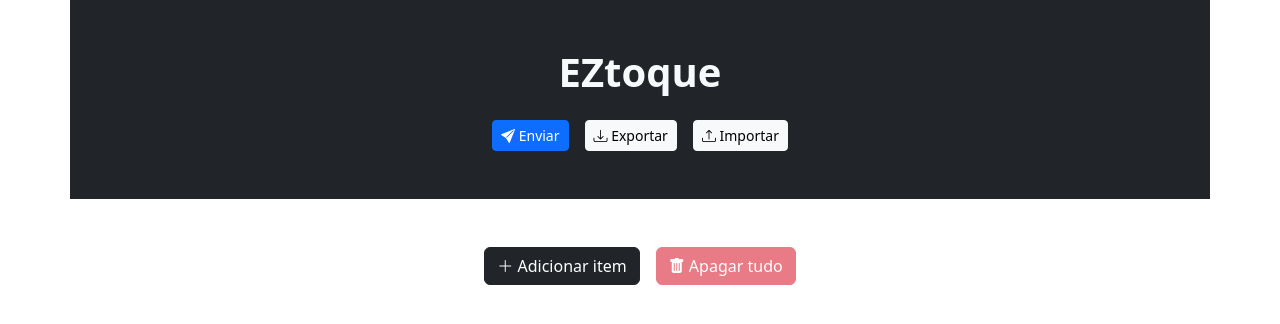
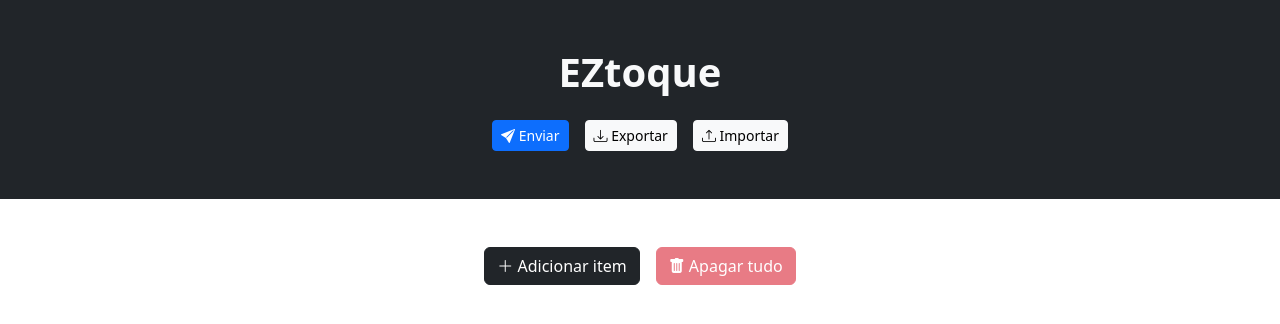
Before and after one commit to benhurk/Meu-Estoque, a React (Vite) app: page / in a window 1280 px wide. Shown: the top 324 px of the page. Built offline with nearby package versions, Linux system fonts and the light colour scheme.

Commit message:
Added the wraper class

```diff
--- a/src/components/Header/index.tsx
+++ b/src/components/Header/index.tsx
@@ -5,7 +5,8 @@ import SendButton from "../SendButton";
 
 export default function Header() {
     return (
-        <header className="container py-5 bg-dark">
+        <header className="py-5 bg-dark">
+            <div className="wraper">
                 <h1 className="text-center text-light fw-bold mb-4">EZtoque</h1>
                 <div className="d-flex justify-content-center gap-3">
                     <button type="button" className="btn btn-sm btn-primary" data-toggle="modal" data-target="#send-menu">
@@ -22,6 +23,7 @@ export default function Header() {
                         <SendButton sendMode="warn" />
                     </div>
                 </Modal>
+            </div>
         </header>
     )
 }
```
Lines whose indentation alone changed are shown as unchanged.
